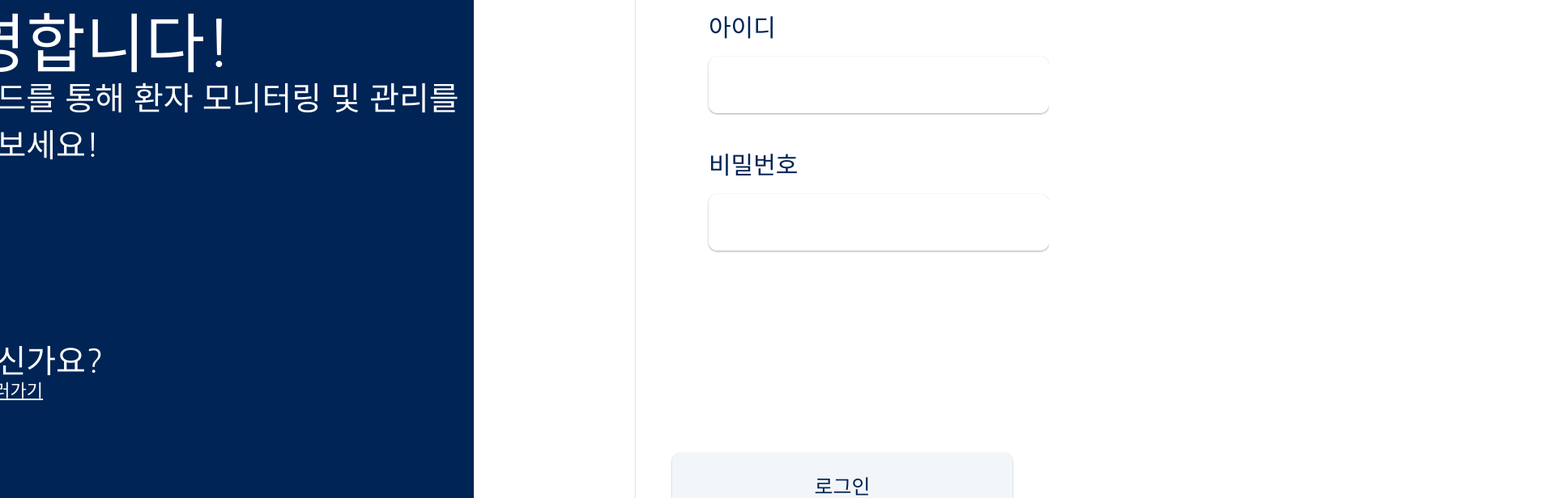
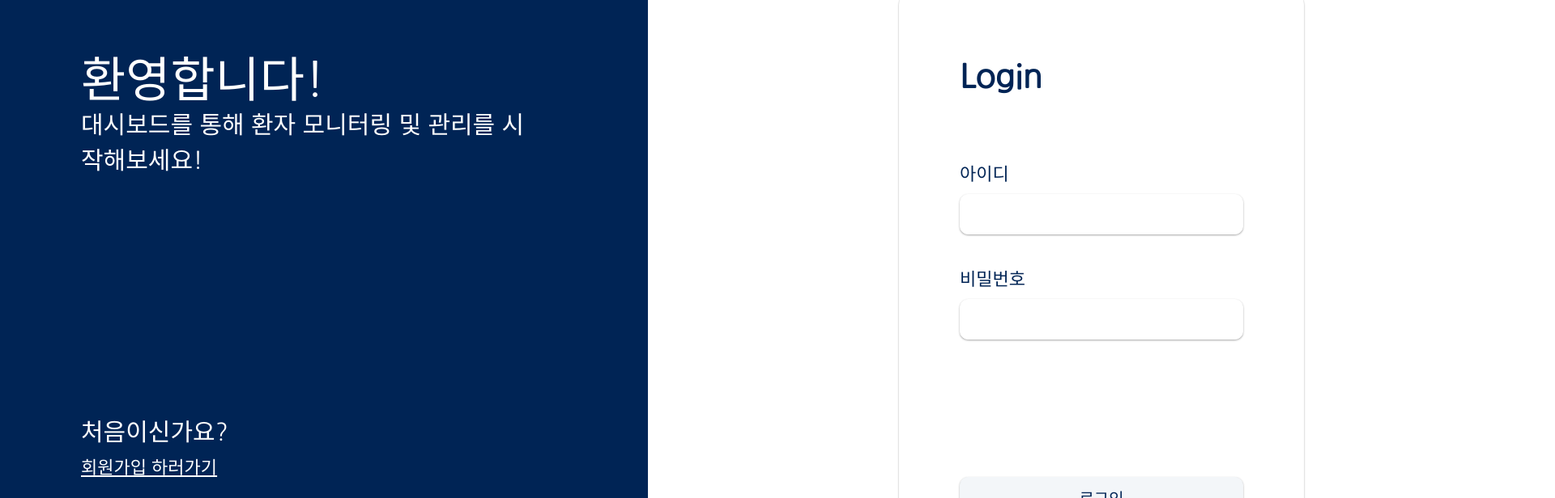
Before and after one commit to TUK-CE-capstone-2023-IMS/ControlPage, a React (Create React App) app: page /login in a window 1280 px wide. Shown: the part 200-816 px from the top of the page at 81% size, 1920 px wide, since content can reach past the window. Built offline with nearby package versions, Linux system fonts and the light colour scheme; no server answers.

Commit message:
[UI] 로그인& 회원가입창,  환자 추가 버튼, 환자 정보 수정 및 추가창 프로필 이미지 수정

```diff
--- a/src/pages/AuthPage/Login.css
+++ b/src/pages/AuthPage/Login.css
@@ -5,52 +5,45 @@
 }
 
 .login_page{
-    height: 120vh;
+    height: 1080px;
+    width: 1920px;
     display: flex;
-    justify-content: center;
-    align-items: center;
+    flex-direction: row;
 }
 
 .login_hello_box{
-    width: 900px;
+    width: 800px;
     height: 1080px;
     background-color: #002455;
     border-radius: 100px;
-    margin: 100px 0;
 }
 
 .login_hello_text_1{
     color: white;
-    font-size: 80px;
-    margin-left: 100px;
-    margin-top: 250px;
+    font-size: 60px;
     text-align: left;
-    width: 700px;
-    height: 100px;
+    width: 550px;
+    height: 80px;
 }
 
 .login_hello_text_2{
-    width: 700px;
-    height: 100px;
+    width: 550px;
+    height: 80px;
     color: white;
-    font-size: 40px;
-    margin-left: 100px;
+    font-size: 30px;
     text-align: left;
 }
 
 .login_hello_text_3{
-    width: 700px;
+    width: 550px;
     height: 50px;
     color: white;
-    font-size: 40px;
-    margin-top: 225px;
-    margin-left: 100px;
+    font-size: 30px;
     text-align: left;
 }
 
 .login_hello_text_4{
-    margin-left: 100px;
-    width: 700px;
+    width: 550px;
     height: 50px;
     text-align: left;
 }
@@ -60,10 +53,28 @@
     font-size: 22px;
 }
 
+.login_hello_text{
+    width: 550px;
+    height: 560px;
+    margin-top: 250px;
+    margin-left: 100px;
+}
+
+.login_first_hello_box{
+    width: 550px;
+    height: 160px;
+}
+
+.login_second_hello_box{
+    width: 550px;
+    height: 100px;
+    margin-top: 300px;
+}
+
 .login_box{
-    width:600px;
-    height:900px;
-    margin: 100px 200px;
+    width:500px;
+    height:700px;
+    margin: 190px 310px;
     background-color: #ffffff;
     border-radius: 16px;
     box-shadow: 0 1px 3px rgba(0,0,0,0.12), 0 1px 2px rgba(0,0,0,0.24);
@@ -72,78 +83,79 @@
 .login_title {
     text-align: left;
     font-size: 40px;
-    margin-top: 40px;
-    margin-left: 90px;
-    width: 420px;
-    height: 80px;
+    margin-top: 80px;
+    margin-left: 75px;
+    width: 350px;
+    height: 50px;
     color: #002455;
     font-weight: 600;
 }
 
 .login_input_box{
-    width: 420px;
-    height: 300px;
-    margin-top: 60px;
-    margin-left: 90px;
+    width: 350px;
+    height: 230px;
+    margin-top: 50px;
+    margin-left: 75px;
 }
 
 .login_id_text{
-    width: 420px;
+    width: 350px;
     height: 50px;
-    font-size: 30px;
+    font-size: 22px;
     text-align: left;
     color: #002455;
+    line-height: 50px;
 }
 
 .login_password_text{
-    width: 420px;
+    width: 350px;
     height: 50px;
-    font-size: 30px;
+    font-size: 22px;
     text-align: left;
     color: #002455;
+    line-height: 50px;
 }
 
 .login_id{
-    width: 420px;
-    height: 140px;
+    width: 350px;
+    height: 100px;
 }
 
 .login_password{
-    width: 420px;
-    height: 140px;
+    width: 350px;
+    height: 100px;
     margin-top: 30px;
 }
 
 .login_idbox input ,
 .login_passwordbox input{
-    width: 420px;
-    height: 70px;
+    width: 350px;
+    height: 50px;
     padding: 10px;
-    margin: 10px 0;
     border-radius: 10px;
     background-color: #ffffff;
     border: 1px solid #ffffff;
-    font-size: 25px;
+    font-size: 20px;
     box-shadow: 0 1px 3px rgba(0,0,0,0.12), 0 1px 2px rgba(0,0,0,0.24);
 }
 
 .login_idbox input:hover ,
 .login_passwordbox input:hover{
-    border: 3px solid #002445;
+    border: 2px solid #002445;
     box-shadow: 0 14px 28px rgba(0,0,0,0.25), 0 10px 10px rgba(0,0,0,0.22);
 }
 
 .login_button button {
-    width: 420px;
-    height: 80px;
-    margin-top: 250px;
+    width: 350px;
+    height: 50px;
+    margin-top: 170px;
     background-color: #f3f6f9;
     color: #002455;
     border: 1px solid #f3f6f9;
     border-radius: 10px;
     cursor: pointer;
     font-weight: 400;
-    font-size: 25px;
+    font-size: 20px;
     box-shadow: 0 1px 3px rgba(0,0,0,0.12), 0 1px 2px rgba(0,0,0,0.24);
 }
 
--- a/src/pages/AuthPage/Login.js
+++ b/src/pages/AuthPage/Login.js
@@ -50,7 +50,7 @@ const LoginPage = () => {
 
             <div className="login_box">
                 <p className="login_title">Login</p>
-
+`
                 <form onSubmit={handleSubmit}>
 
                     <div className="login_input_box">
--- a/src/pages/AuthPage/SignIn.css
+++ b/src/pages/AuthPage/SignIn.css
@@ -5,16 +5,16 @@
 }
 
 .signup_page{
-    height: 120vh;
+    height: 1080px;
+    width: 1920px;
     display: flex;
-    justify-content: center;
-    align-items: center;
+    flex-direction: row;
 }
 
 .signup_box{
     width: 400px;
-    height: 700px;
-    margin: 0 310px;
+    height: 670px;
+    margin: 190px 360px;
 }
 
 .signup_title{
@@ -55,12 +55,12 @@
 .signup_phone_number input:hover,
 .signup_age input:hover,
 .signup_address input:hover{
-    border: 3px solid #002455;
+    border: 2px solid #002455;
     box-shadow: 0 14px 28px rgba(0,0,0,0.25), 0 10px 10px rgba(0,0,0,0.22);
 }
 
 .signup_button button {
-    height: 70px;
+    height: 50px;
     width: 400px;
     font-size: 20px;
     font-weight: 400;
@@ -79,49 +79,61 @@
 }
 
 .signup_hello_box{
-    width: 900px;
+    width: 800px;
     height: 1080px;
     background-color: #002455;
     border-radius: 100px;
 }
 
+.signup_hello_text{
+    width: 550px;
+    height: 560px;
+    margin-top: 250px;
+    margin-left: 100px;
+}
+
+.signup_first_hello_box{
+    width: 550px;
+    height: 160px;
+}
+
+.signup_second_hello_box{
+    width: 550px;
+    height: 100px;
+    margin-top: 300px;
+}
+
 .signup_hello_text_1{
     color: white;
-    font-size: 80px;
-    margin-left: 100px;
-    margin-top: 250px;
+    font-size: 60px;
     text-align: left;
-    width: 700px;
-    height: 100px;
+    width: 550px;
+    height: 80px;
 }
 
 .signup_hello_text_2{
-    width: 700px;
-    height: 100px;
+    width: 550px;
+    height: 80px;
     color: white;
-    font-size: 40px;
-    margin-left: 100px;
+    font-size: 30px;
     text-align: left;
 }
 
 .signup_hello_text_3{
-    width: 700px;
+    width: 550px;
     height: 50px;
     color: white;
-    font-size: 40px;
-    margin-top: 225px;
-    margin-left: 100px;
+    font-size: 30px;
     text-align: left;
 }
 
 .signup_hello_text_4 a{
-    width: 700px;
-    height: 50px;
     color: white;
     font-size: 22px;
 }
 
 .signup_hello_text_4{
-    margin-left: 100px;
+    width: 550px;
+    height: 50px;
     text-align: left;
 }
--- a/src/pages/ManagePage/AddPatientForm.css
+++ b/src/pages/ManagePage/AddPatientForm.css
@@ -52,7 +52,7 @@
 .add_patient_profile{
     width: 320px;
     height: 320px;
-    background-image: url("/src/image/default_profile.png");
+    background-image: url("/src/image/free-icon-edit-user-11864116.png");
     background-size: 320px 320px;
     float: left;
 }
--- a/src/pages/ManagePage/AddPatientForm.js
+++ b/src/pages/ManagePage/AddPatientForm.js
@@ -155,7 +155,7 @@ const AddPatientFormPage = () => {
                                             name="email"
                                             value={formData.email}
                                             onChange={handleChange}
-                                            placeholder="이메일 채니공주"
+                                            placeholder="이메일"
                                             required
                                         />
                                     </div>
--- a/src/pages/ManagePage/PatientForm.css
+++ b/src/pages/ManagePage/PatientForm.css
@@ -175,7 +175,7 @@
 .patientform_add_patient_button button{
     width: 60px;
     height: 60px;
-    background-image: url('./free-icon-add.png');
+    background-image: url('/src/image/free-icon-add-friend-4397494.png');
     background-size: cover;
     background-repeat: no-repeat;
     background-position: center;
--- a/src/pages/ManagePage/PatientInfoChangeForm.css
+++ b/src/pages/ManagePage/PatientInfoChangeForm.css
@@ -52,7 +52,7 @@
 .change_patient_profile{
     width: 320px;
     height: 320px;
-    background-image: url("/src/image/default_profile.png");
+    background-image: url("/src/image/free-icon-edit-user-11864116.png");
     background-size: 320px 320px;
     float: left;
 }
@@ -145,7 +145,7 @@
     margin-top: 110px;
 }
 
-.change_patient_button button:hover{
+.change_patient_total_button button:hover{
     font-weight: 600;
     cursor: pointer;
     box-shadow: 0 1px 3px rgba(0,0,0,0.12), 0 1px 2px rgba(0,0,0,0.24);
--- a/src/pages/ManagePage/PatientInfoForm.css
+++ b/src/pages/ManagePage/PatientInfoForm.css
@@ -40,7 +40,7 @@
 .patient_infoform_profile{
     width: 320px;
     height: 320px;
-    background-image: url("/src/image/default_profile.png");
+    background-image: url("/src/image/free-icon-edit-user-11864116.png");
     background-size: 320px 320px;
     margin-top: 90px;
     margin-left: 30px;
```
